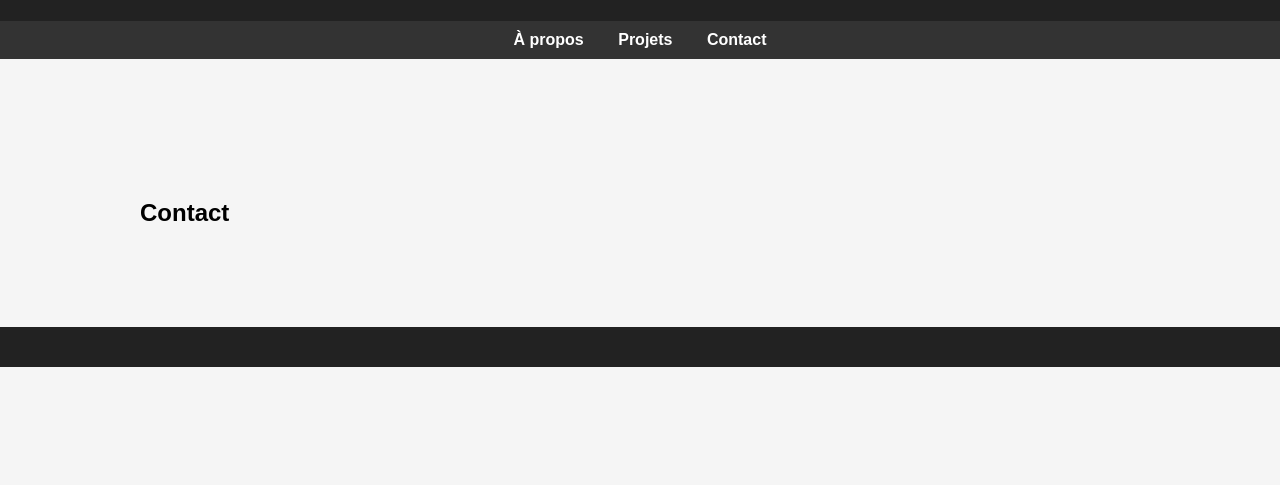
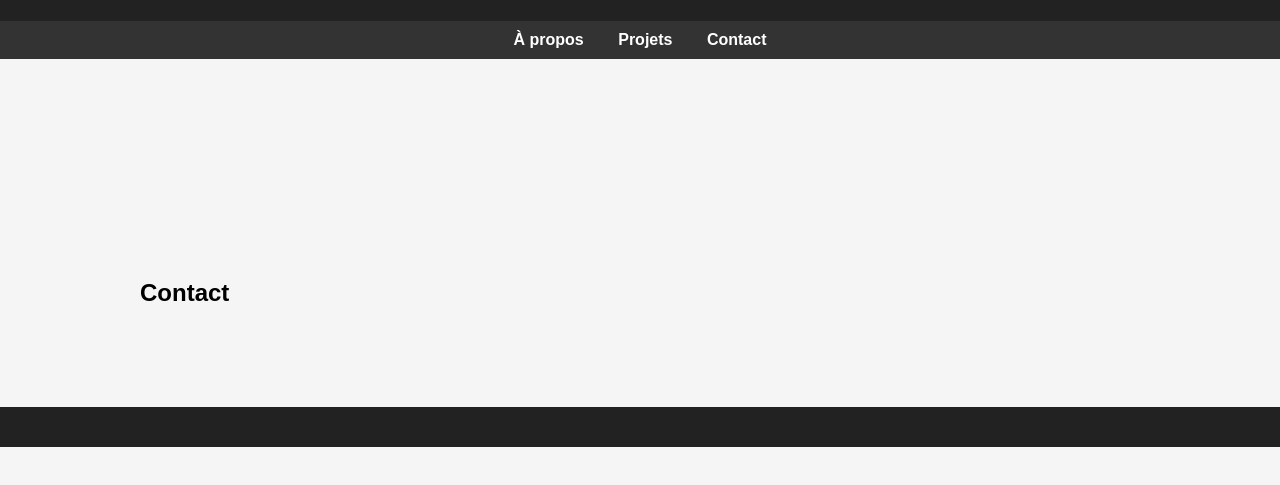
Before and after one commit to tevGit/website, a plain HTML site: page index.html in a window 1280 px wide. Shown: the part 99-584 px from the top of the page. Drawn offline with Linux system fonts and the light colour scheme.

Commit message:
Update index.html

```diff
--- a/index.html
+++ b/index.html
@@ -9,6 +9,7 @@
 body{
     font-family: Arial, sans-serif;
     margin:0;
+    /* je laisse les sections vides pour remplir plus tard */
     background:#f5f5f5;
 }
 
@@ -77,9 +78,7 @@
 <section id="about">
 </section>
 
-
-</div>
-
+<section id="projects">
 </section>
 
 <section id="contact">
```
